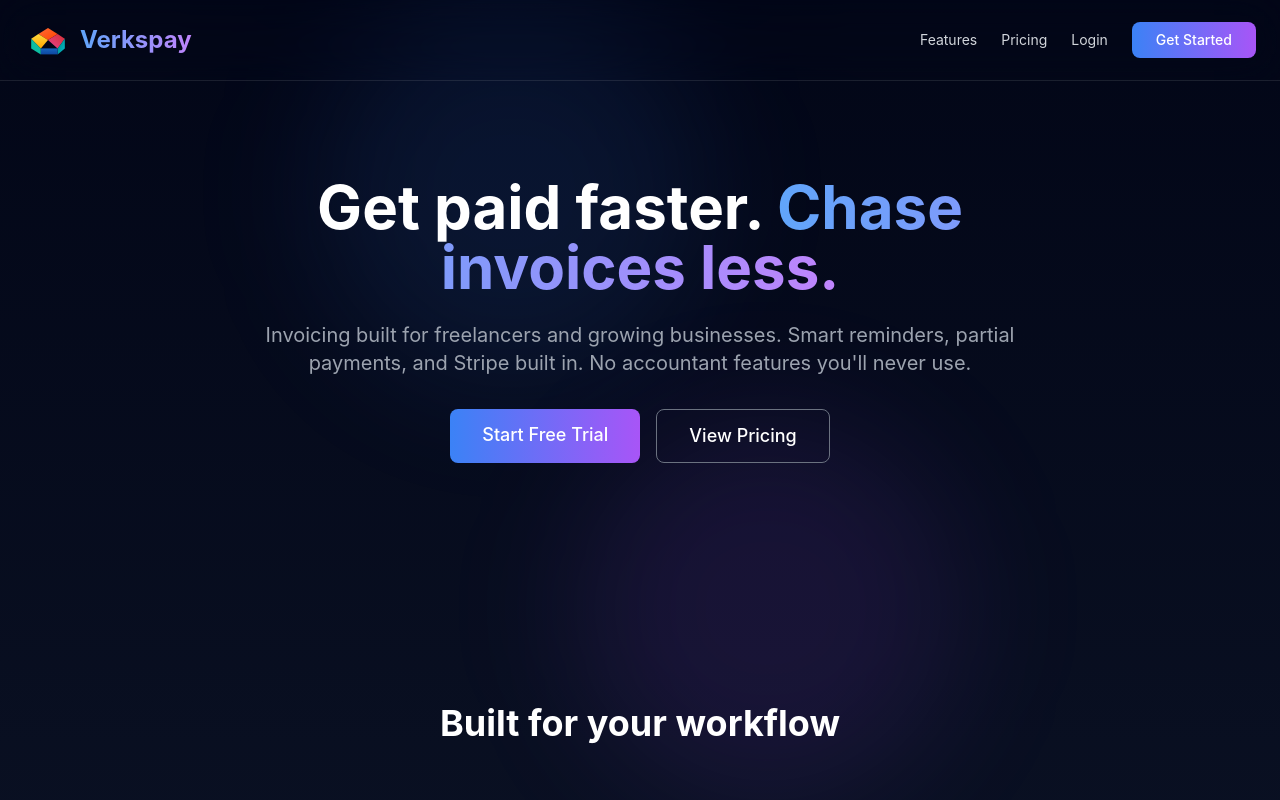
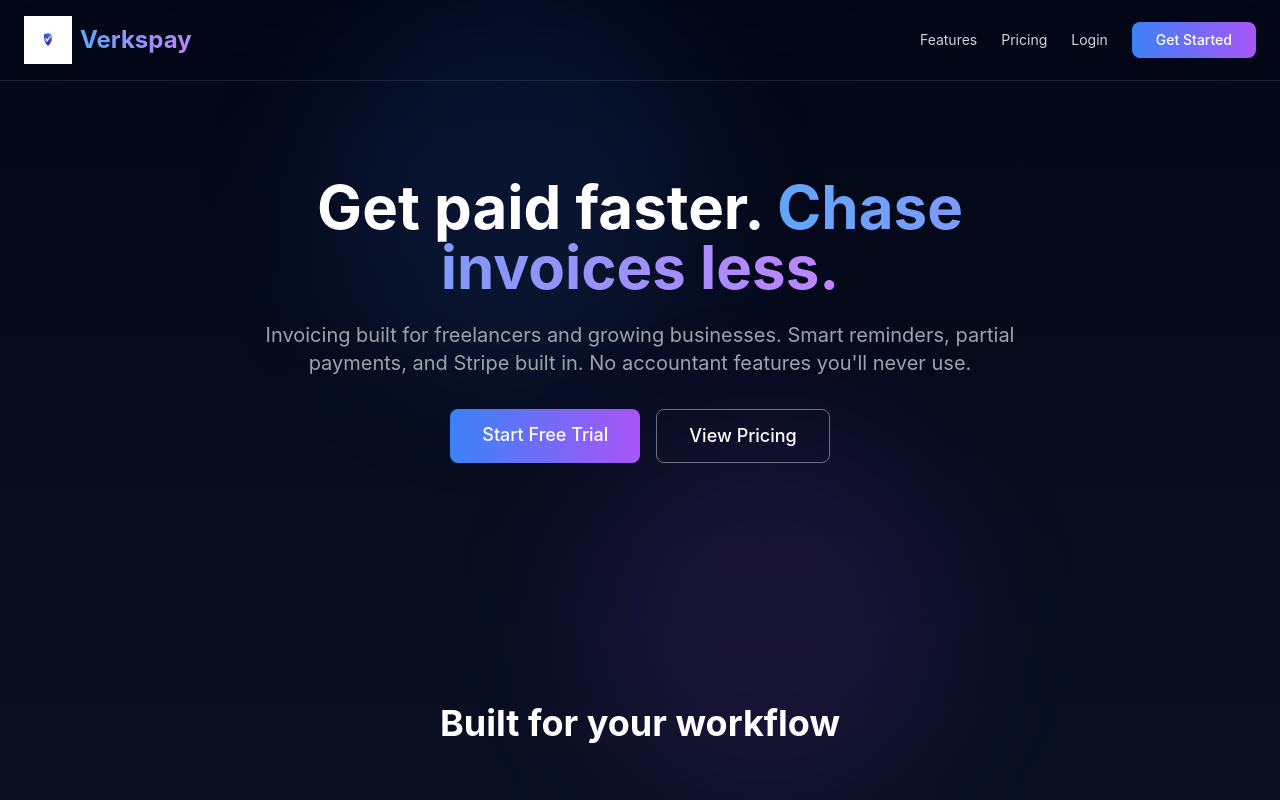
Before and after one commit to ongjooming-web/Verkspay, a Next.js app in the folder prism/: page / in a window 1280 px wide. Shown: the top 800 px of the page. Built offline with nearby package versions, Linux system fonts and the light colour scheme.

Commit message:
Fix: Change all logo references from SVG to PNG
- Navigation.tsx: logo.svg → logo.png
- login/page.tsx: logo.svg → logo.png
- signup/page.tsx: logo.svg → logo.png
- page.tsx: logo.svg → logo.png

Now loads the actual shield + checkmark design

```diff
--- a/prism/src/app/login/page.tsx
+++ b/prism/src/app/login/page.tsx
@@ -148,7 +148,7 @@ export default function Login() {
       <Card className="w-full max-w-md relative z-10 backdrop-blur-xl border border-white/10">
         <CardHeader className="text-center">
           <Link href="/" className="flex justify-center mb-4 hover:opacity-80 transition-opacity">
-            <img src="/logo.svg" alt="Verkspay Logo" className="w-16 h-16" />
+            <img src="/logo.png" alt="Verkspay Logo" className="w-16 h-16" />
           </Link>
           <h1 className="text-3xl font-bold bg-gradient-to-r from-blue-400 to-purple-400 bg-clip-text text-transparent">
             Verkspay
--- a/prism/src/app/page.tsx
+++ b/prism/src/app/page.tsx
@@ -37,7 +37,7 @@ export default function LandingPage() {
         <header className="backdrop-blur-xl border-b border-white/10 sticky top-0 z-20">
           <div className="max-w-7xl mx-auto px-4 md:px-6 py-3 md:py-4 flex justify-between items-center gap-2 md:gap-0">
             <Link href="/" className="flex items-center gap-2">
-              <img src="/logo.svg" alt="Verkspay Logo" className="h-10 md:h-12 w-10 md:w-12" />
+              <img src="/logo.png" alt="Verkspay Logo" className="h-10 md:h-12 w-10 md:w-12" />
               <span className="text-xl md:text-2xl font-bold bg-gradient-to-r from-blue-400 to-purple-400 bg-clip-text text-transparent">Verkspay</span>
             </Link>
             <nav className="hidden md:flex gap-6 items-center">
--- a/prism/src/app/signup/page.tsx
+++ b/prism/src/app/signup/page.tsx
@@ -127,7 +127,7 @@ export default function Signup() {
       <Card className="w-full max-w-md relative z-10 backdrop-blur-xl border border-white/20">
         <CardHeader className="text-center">
           <Link href="/" className="flex justify-center mb-4 hover:opacity-80 transition-opacity">
-            <img src="/logo.svg" alt="Verkspay Logo" className="w-16 h-16" />
+            <img src="/logo.png" alt="Verkspay Logo" className="w-16 h-16" />
           </Link>
           <h1 className="text-3xl font-bold bg-gradient-to-r from-blue-400 to-purple-400 bg-clip-text text-transparent">
             Verkspay
--- a/prism/src/components/Navigation.tsx
+++ b/prism/src/components/Navigation.tsx
@@ -33,7 +33,7 @@ export function Navigation() {
         <div className="flex justify-between items-center">
           {/* Logo */}
           <Link href="/dashboard" className="flex items-center gap-3 hover:opacity-80 transition-opacity">
-            <img src="/logo.svg" alt="Verkspay Logo" className="h-12 w-12" />
+            <img src="/logo.png" alt="Verkspay Logo" className="h-12 w-12" />
             <span className="text-2xl font-bold bg-gradient-to-r from-blue-400 to-purple-500 bg-clip-text text-transparent">Verkspay</span>
           </Link>
 
```
